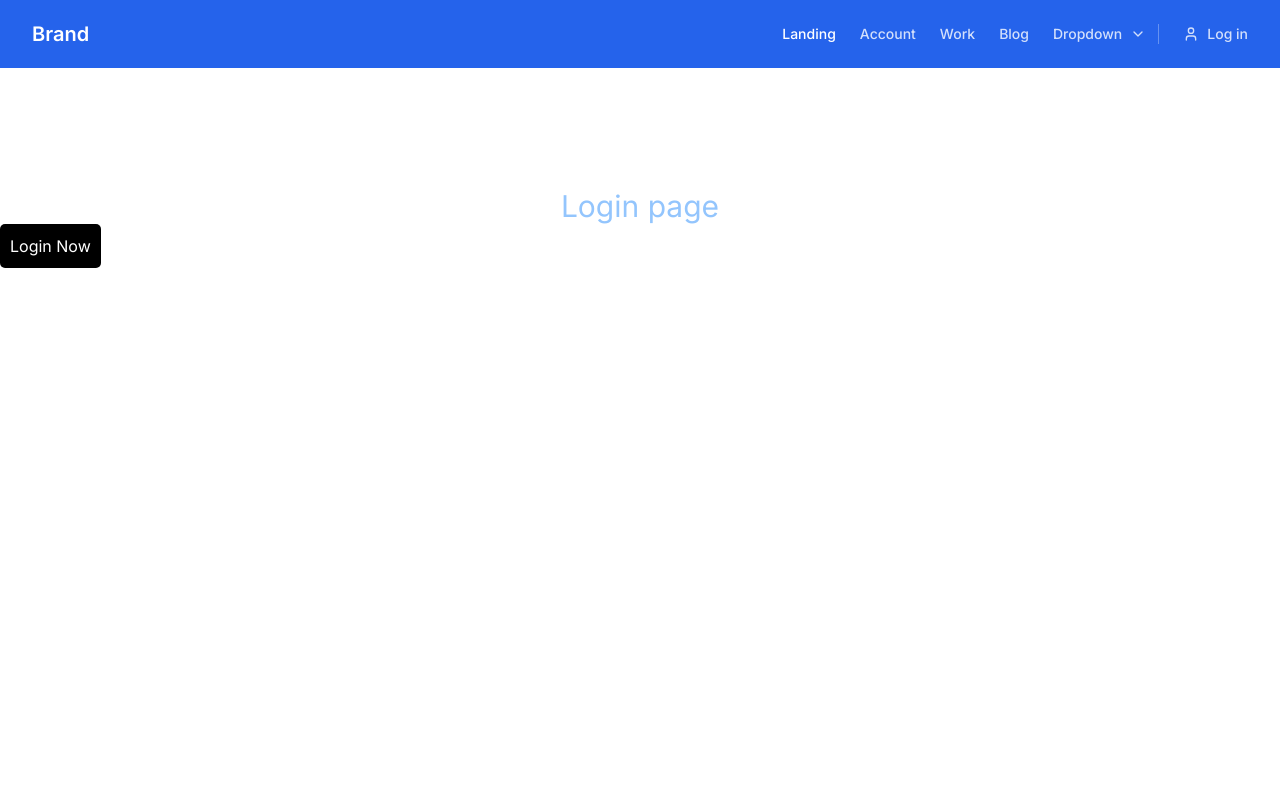
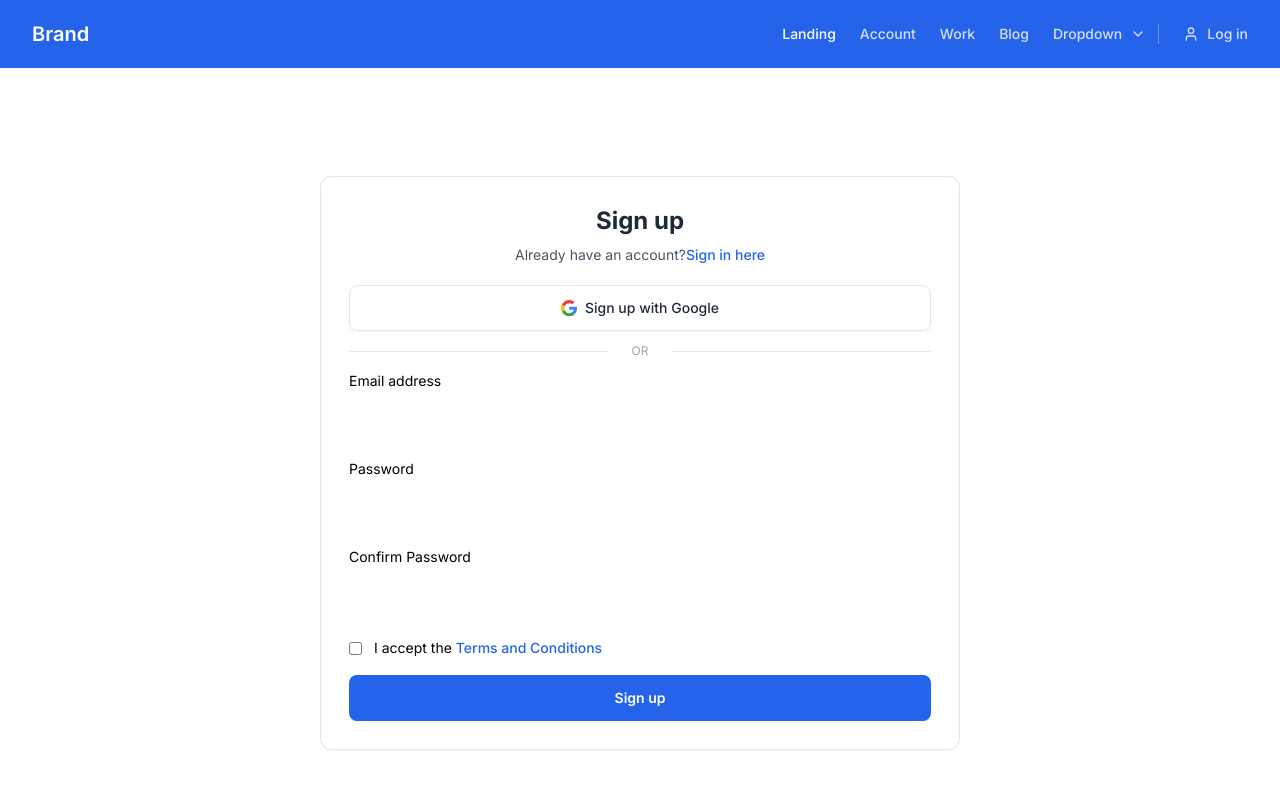
Before and after one commit to agpersonal6104/Section-2, a Next.js app in the folder frontend/: page /login in a window 1280 px wide. Shown: the top 788 px of the page. Built offline with nearby package versions, Linux system fonts and the light colour scheme.

Commit message:
Login Page in React

```diff
--- a/frontend/src/app/login/page.jsx
+++ b/frontend/src/app/login/page.jsx
@@ -3,10 +3,204 @@
 
 const Login = () => {
   return (
-    <div>
-        <h1 className='items-center mt-10 text-3xl text-center text-blue-300'>Login page</h1>
+    <div className='flex items-center justify-center'>
+<div className="bg-white border border-gray-200 shadow-sm lg:w-1/2 mt-7 rounded-xl dark:bg-neutral-900 dark:border-neutral-700 xl:w-1/2 md:w-3/4">
+  <div className="p-4 sm:p-7">
+    <div className="text-center">
+      <h1 className="block text-2xl font-bold text-gray-800 dark:text-white">
+        Sign up
+      </h1>
+      <p className="mt-2 text-sm text-gray-600 dark:text-neutral-400">
+        Already have an account?
+        <a
+          className="font-medium text-blue-600 decoration-2 hover:underline dark:text-blue-500"
+          href="../examples/html/signin.html"
+        >
+          Sign in here
+        </a>
+      </p>
+    </div>
+    <div className="mt-5">
+      <button
+        type="button"
+        className="inline-flex items-center justify-center w-full px-4 py-3 text-sm font-medium text-gray-800 bg-white border border-gray-200 rounded-lg shadow-sm gap-x-2 hover:bg-gray-50 disabled:opacity-50 disabled:pointer-events-none dark:bg-neutral-900 dark:border-neutral-700 dark:text-white dark:hover:bg-neutral-800"
+      >
+        <svg
+          className="w-4 h-auto"
+          width={46}
+          height={47}
+          viewBox="0 0 46 47"
+          fill="none"
+        >
+          <path
+            d="M46 24.0287C46 22.09 45.8533 20.68 45.5013 19.2112H23.4694V27.9356H36.4069C36.1429 30.1094 34.7347 33.37 31.5957 35.5731L31.5663 35.8669L38.5191 41.2719L38.9885 41.3306C43.4477 37.2181 46 31.1669 46 24.0287Z"
+            fill="#4285F4"
+          />
+          <path
+            d="M23.4694 47C29.8061 47 35.1161 44.9144 39.0179 41.3012L31.625 35.5437C29.6301 36.9244 26.9898 37.8937 23.4987 37.8937C17.2793 37.8937 12.0281 33.7812 10.1505 28.1412L9.88649 28.1706L2.61097 33.7812L2.52296 34.0456C6.36608 41.7125 14.287 47 23.4694 47Z"
+            fill="#34A853"
+          />
+          <path
+            d="M10.1212 28.1413C9.62245 26.6725 9.32908 25.1156 9.32908 23.5C9.32908 21.8844 9.62245 20.3275 10.0918 18.8588V18.5356L2.75765 12.8369L2.52296 12.9544C0.909439 16.1269 0 19.7106 0 23.5C0 27.2894 0.909439 30.8731 2.49362 34.0456L10.1212 28.1413Z"
+            fill="#FBBC05"
+          />
+          <path
+            d="M23.4694 9.07688C27.8699 9.07688 30.8622 10.9863 32.5344 12.5725L39.1645 6.11C35.0867 2.32063 29.8061 0 23.4694 0C14.287 0 6.36607 5.2875 2.49362 12.9544L10.0918 18.8588C11.9987 13.1894 17.25 9.07688 23.4694 9.07688Z"
+            fill="#EB4335"
+          />
+        </svg>
+        Sign up with Google
+      </button>
+      <div className="flex items-center py-3 text-xs text-gray-400 uppercase before:flex-1 before:border-t before:border-gray-200 before:me-6 after:flex-1 after:border-t after:border-gray-200 after:ms-6 dark:text-neutral-500 dark:before:border-neutral-600 dark:after:border-neutral-600">
+        Or
+      </div>
+      {/* Form */}
+      <form>
+        <div className="grid gap-y-4">
+          {/* Form Group */}
+          <div>
+            <label
+              htmlFor="email"
+              className="block mb-2 text-sm dark:text-white"
+            >
+              Email address
+            </label>
+            <div className="relative">
+              <input
+                type="email"
+                id="email"
+                name="email"
+                className="block w-full px-4 py-3 text-sm border-gray-200 rounded-lg focus:border-blue-500 focus:ring-blue-500 disabled:opacity-50 disabled:pointer-events-none dark:bg-neutral-900 dark:border-neutral-700 dark:text-neutral-400 dark:placeholder-neutral-500 dark:focus:ring-neutral-600"
+                required=""
+                aria-describedby="email-error"
+              />
+              <div className="absolute inset-y-0 hidden pointer-events-none end-0 pe-3">
+                <svg
+                  className="text-red-500 size-5"
+                  width={16}
+                  height={16}
+                  fill="currentColor"
+                  viewBox="0 0 16 16"
+                  aria-hidden="true"
+                >
+                  <path d="M16 8A8 8 0 1 1 0 8a8 8 0 0 1 16 0zM8 4a.905.905 0 0 0-.9.995l.35 3.507a.552.552 0 0 0 1.1 0l.35-3.507A.905.905 0 0 0 8 4zm.002 6a1 1 0 1 0 0 2 1 1 0 0 0 0-2z" />
+                </svg>
+              </div>
+            </div>
+            <p className="hidden mt-2 text-xs text-red-600" id="email-error">
+              Please include a valid email address so we can get back to you
+            </p>
+          </div>
+          {/* End Form Group */}
+          {/* Form Group */}
+          <div>
+            <label
+              htmlFor="password"
+              className="block mb-2 text-sm dark:text-white"
+            >
+              Password
+            </label>
+            <div className="relative">
+              <input
+                type="password"
+                id="password"
+                name="password"
+                className="block w-full px-4 py-3 text-sm border-gray-200 rounded-lg focus:border-blue-500 focus:ring-blue-500 disabled:opacity-50 disabled:pointer-events-none dark:bg-neutral-900 dark:border-neutral-700 dark:text-neutral-400 dark:placeholder-neutral-500 dark:focus:ring-neutral-600"
+                required=""
+                aria-describedby="password-error"
+              />
+              <div className="absolute inset-y-0 hidden pointer-events-none end-0 pe-3">
+                <svg
+                  className="text-red-500 size-5"
+                  width={16}
+                  height={16}
+                  fill="currentColor"
+                  viewBox="0 0 16 16"
+                  aria-hidden="true"
+                >
+                  <path d="M16 8A8 8 0 1 1 0 8a8 8 0 0 1 16 0zM8 4a.905.905 0 0 0-.9.995l.35 3.507a.552.552 0 0 0 1.1 0l.35-3.507A.905.905 0 0 0 8 4zm.002 6a1 1 0 1 0 0 2 1 1 0 0 0 0-2z" />
+                </svg>
+              </div>
+            </div>
+            <p className="hidden mt-2 text-xs text-red-600" id="password-error">
+              8+ characters required
+            </p>
+          </div>
+          {/* End Form Group */}
+          {/* Form Group */}
+          <div>
+            <label
+              htmlFor="confirm-password"
+              className="block mb-2 text-sm dark:text-white"
+            >
+              Confirm Password
+            </label>
+            <div className="relative">
+              <input
+                type="password"
+                id="confirm-password"
+                name="confirm-password"
+                className="block w-full px-4 py-3 text-sm border-gray-200 rounded-lg focus:border-blue-500 focus:ring-blue-500 disabled:opacity-50 disabled:pointer-events-none dark:bg-neutral-900 dark:border-neutral-700 dark:text-neutral-400 dark:placeholder-neutral-500 dark:focus:ring-neutral-600"
+                required=""
+                aria-describedby="confirm-password-error"
+              />
+              <div className="absolute inset-y-0 hidden pointer-events-none end-0 pe-3">
+                <svg
+                  className="text-red-500 size-5"
+                  width={16}
+                  height={16}
+                  fill="currentColor"
+                  viewBox="0 0 16 16"
+                  aria-hidden="true"
+                >
+                  <path d="M16 8A8 8 0 1 1 0 8a8 8 0 0 1 16 0zM8 4a.905.905 0 0 0-.9.995l.35 3.507a.552.552 0 0 0 1.1 0l.35-3.507A.905.905 0 0 0 8 4zm.002 6a1 1 0 1 0 0 2 1 1 0 0 0 0-2z" />
+                </svg>
+              </div>
+            </div>
+            <p
+              className="hidden mt-2 text-xs text-red-600"
+              id="confirm-password-error"
+            >
+              Password does not match the password
+            </p>
+          </div>
+          {/* End Form Group */}
+          {/* Checkbox */}
+          <div className="flex items-center">
+            <div className="flex">
+              <input
+                id="remember-me"
+                name="remember-me"
+                type="checkbox"
+                className="shrink-0 mt-0.5 border-gray-200 rounded text-blue-600 focus:ring-blue-500 dark:bg-neutral-800 dark:border-neutral-700 dark:checked:bg-blue-500 dark:checked:border-blue-500 dark:focus:ring-offset-gray-800"
+              />
+            </div>
+            <div className="ms-3">
+              <label htmlFor="remember-me" className="text-sm dark:text-white">
+                I accept the{" "}
+                <a
+                  className="font-medium text-blue-600 decoration-2 hover:underline dark:text-blue-500"
+                  href="#"
+                >
+                  Terms and Conditions
+                </a>
+              </label>
+            </div>
+          </div>
+          {/* End Checkbox */}
+          <button
+            type="submit"
+            className="inline-flex items-center justify-center w-full px-4 py-3 text-sm font-semibold text-white bg-blue-600 border border-transparent rounded-lg gap-x-2 hover:bg-blue-700 disabled:opacity-50 disabled:pointer-events-none"
+          >
+            Sign up
+          </button>
+        </div>
+      </form>
+      {/* End Form */}
+    </div>
+  </div>
+</div>
 
-        <button className={classes.loginBtn}>Login Now</button>
     </div>
   )
 }
```
